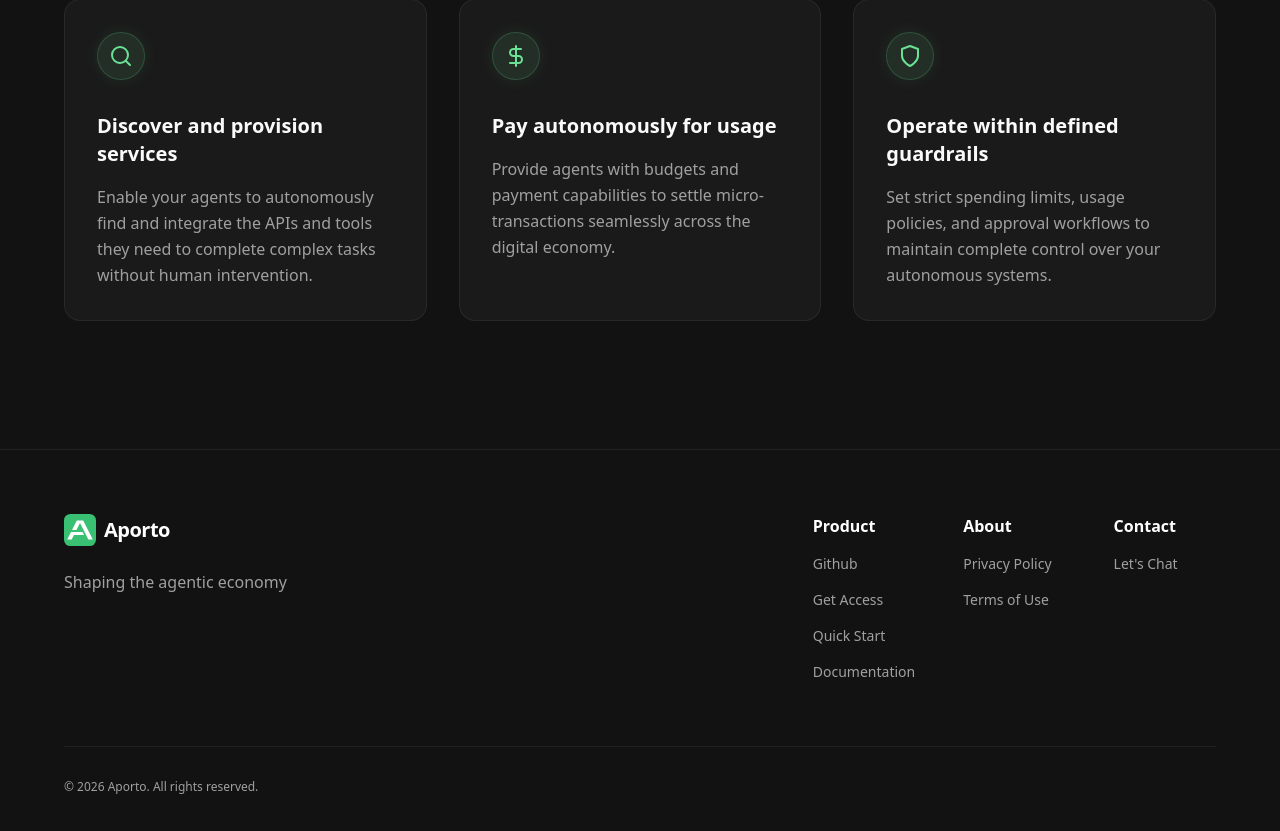
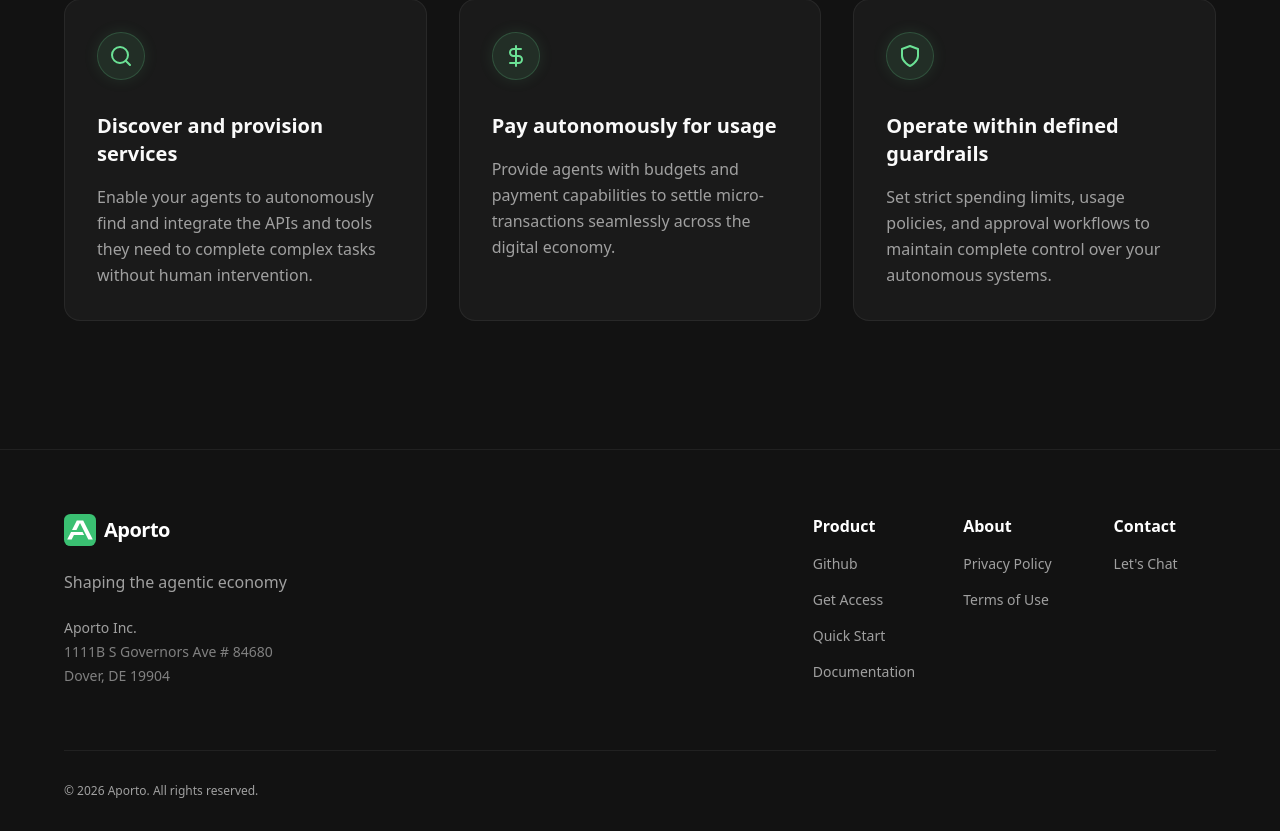
Before and after one commit to Pevznergo/main-aporto, a Next.js app: page / in a window 1280 px wide. Shown: the part 1631-2462 px from the top of the page. Built offline with nearby package versions, Linux system fonts and the light colour scheme.

Commit message:
Update Footer.tsx

```diff
--- a/src/components/Footer.tsx
+++ b/src/components/Footer.tsx
@@ -16,7 +16,14 @@ export default function Footer() {
                         />
                         <span className="text-white text-xl font-semibold tracking-tight">Aporto</span>
                     </Link>
-                    <p className="text-[#a0a0a0]">Shaping the agentic economy</p>
+                    <div className="flex flex-col gap-4">
+                        <p className="text-[#a0a0a0]">Shaping the agentic economy</p>
+                        <div className="text-[#808080] text-sm flex flex-col gap-1 mt-2">
+                            <p className="text-[#a0a0a0] font-medium">Aporto Inc.</p>
+                            <p>1111B S Governors Ave # 84680</p>
+                            <p>Dover, DE 19904</p>
+                        </div>
+                    </div>
                 </div>
 
                 <div className="grid grid-cols-2 sm:grid-cols-3 gap-12">
```
